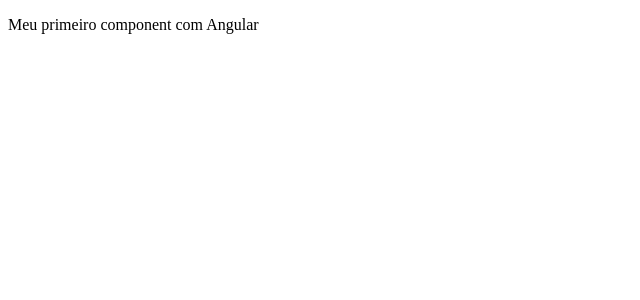
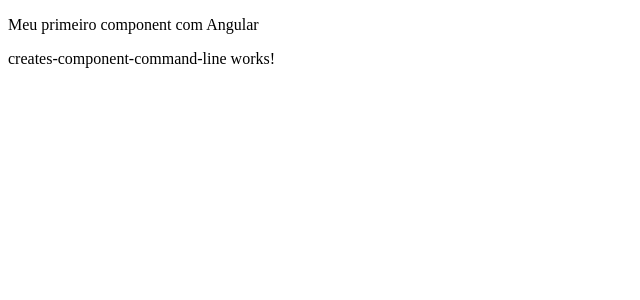
Before and after one commit to igooruh/class-persoan, an Angular app: page / in a window 1280 px wide. Shown: the top 300 px of the page, without its empty margins (0-640 px from the left). Built offline with nearby package versions, Linux system fonts and the light colour scheme.

Commit message:
Add view of the new component

```diff
--- a/src/app/app.component.html
+++ b/src/app/app.component.html
@@ -1,2 +1,3 @@
 
 <my-first-component></my-first-component>
+<app-creates-component-command-line></app-creates-component-command-line>
```
